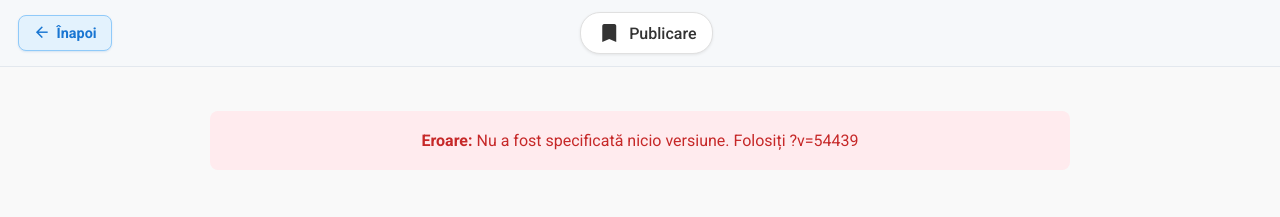
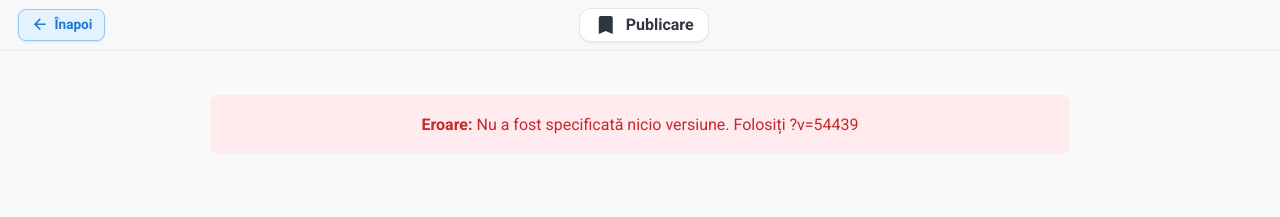
Before and after one commit to asw-ro/docu, a plain HTML site: page publicare.html in a window 1280 px wide. Drawn offline with Linux system fonts and the light colour scheme.

Commit message:
Enhance SEO and social media integration by adding Open Graph and Twitter Card meta tags to 404.html, publicare.html, and redir.html

```diff
--- a/publicare.html
+++ b/publicare.html
@@ -4,9 +4,27 @@
     <meta charset="UTF-8" />
     <meta name="viewport" content="width=device-width, initial-scale=1.0" />
     <title>Publicare ASiSerp</title>
+    <meta name="description" content="Detalii despre publicările și versiunile ASiSerp" />
+
+    <!-- Open Graph / Facebook -->
+    <meta property="og:type" content="article" />
+    <meta property="og:title" content="Publicare ASiSerp" />
+    <meta property="og:description" content="Detalii despre publicările și versiunile ASiSerp" />
+    <meta property="og:image" content="https://docu.asiserp.ro/assets/thumbnail.png" />
+    <meta property="og:url" content="https://docu.asiserp.ro/publicare.html" />
+
+    <!-- Twitter Card -->
+    <meta name="twitter:card" content="summary_large_image" />
+    <meta name="twitter:title" content="Publicare ASiSerp" />
+    <meta name="twitter:description" content="Detalii despre publicările și versiunile ASiSerp" />
+    <meta name="twitter:image" content="https://docu.asiserp.ro/assets/thumbnail.png" />
+
     <link rel="icon" type="image/png" href="/assets/favicon-96x96.png" sizes="96x96" />
     <link rel="icon" type="image/svg+xml" href="/assets/favicon.svg" />
     <link rel="shortcut icon" href="/assets/favicon.ico" />
+    <link rel="apple-touch-icon" sizes="180x180" href="/assets/apple-touch-icon.png" />
+    <meta name="apple-mobile-web-app-title" content="ASiSdocu" />
+    <link rel="manifest" href="/assets/site.webmanifest" />
     <link href="https://fonts.googleapis.com/css?family=Roboto:400,500,700&display=swap" rel="stylesheet" />
     <link href="https://fonts.googleapis.com/icon?family=Material+Icons" rel="stylesheet" />
     <link href="style.css" rel="stylesheet" />
@@ -23,10 +41,9 @@
         z-index: 50;
         background: #f6f8fa;
         border-bottom: 1px solid #e3e8ee;
-        padding: 12px 18px;
+        padding: 8px 18px;
         display: flex;
         align-items: center;
-        justify-content: space-between;
         gap: 16px;
       }
 
@@ -35,15 +52,16 @@
         align-items: center;
         gap: 6px;
         text-decoration: none;
-        font-size: 0.9rem;
+        font-size: 0.85rem;
         font-weight: 600;
         color: #1976d2;
         background: #e3f2fd;
         border: 1px solid #90caf9;
-        padding: 8px 14px;
+        padding: 6px 12px;
         border-radius: 8px;
-        transition: all 0.2s;
+        line-height: 1;
         box-shadow: 0 1px 2px rgba(25, 118, 210, 0.15);
+        transition: background 0.18s, box-shadow 0.18s, transform 0.18s;
       }
 
       .pub-back-btn:hover {
@@ -51,24 +69,33 @@
         transform: translateY(-1px);
       }
 
+      .pub-back-btn:focus-visible {
+        outline: 2px solid #90caf9;
+        outline-offset: 2px;
+      }
+
       .pub-title-wrapper {
         flex: 1;
         display: flex;
-        align-items: center;
         justify-content: center;
+        min-width: 0;
       }
 
       .pub-title-chip {
+        max-width: 60vw;
         display: inline-flex;
         align-items: center;
         gap: 8px;
-        background: #fff;
-        border: 1px solid #e0e0e0;
-        padding: 8px 16px;
-        border-radius: 20px;
-        font-weight: 500;
-        color: #333;
-        box-shadow: 0 1px 3px rgba(0, 0, 0, 0.08);
+        background: #ffffff;
+        border: 1px solid #e3e8ee;
+        border-radius: 12px;
+        padding: 4px 14px;
+        font-size: 1rem;
+        font-weight: 600;
+        color: #2f363d;
+        line-height: 1.2;
+        box-shadow: 0 1px 2px rgba(0, 0, 0, 0.06);
+        overflow: hidden;
       }
 
       .pub-version-badge {
```
Also changed, not shown: 404.html (+17 -0 lines), redir.html (+16 -0 lines), 1 other file.
